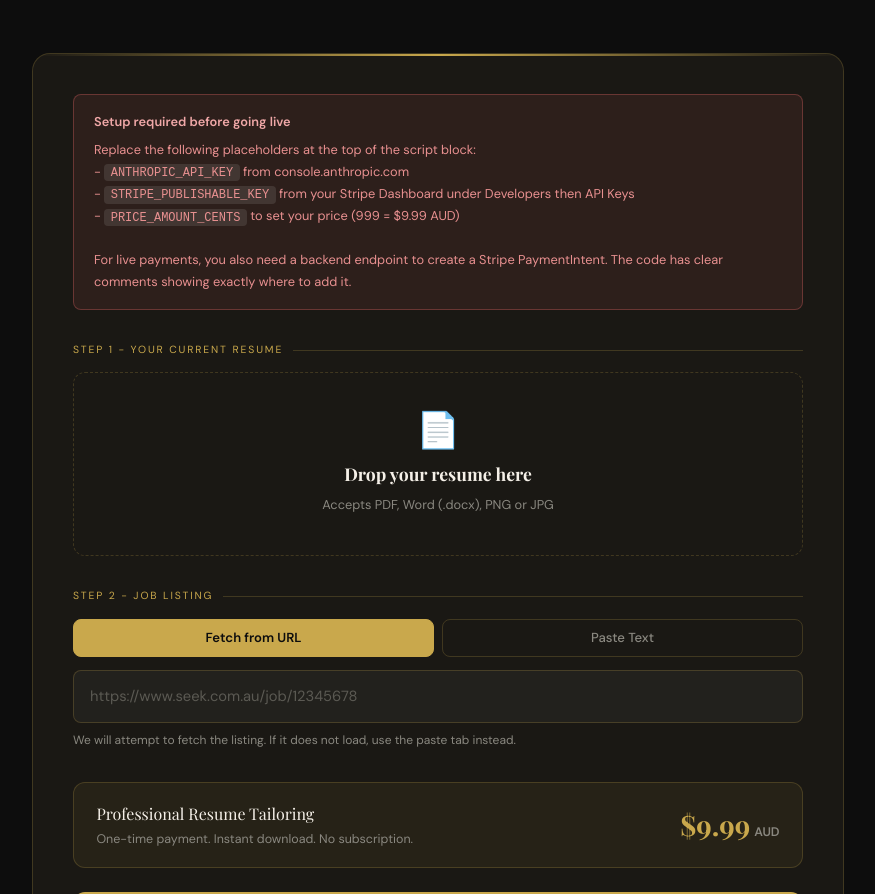
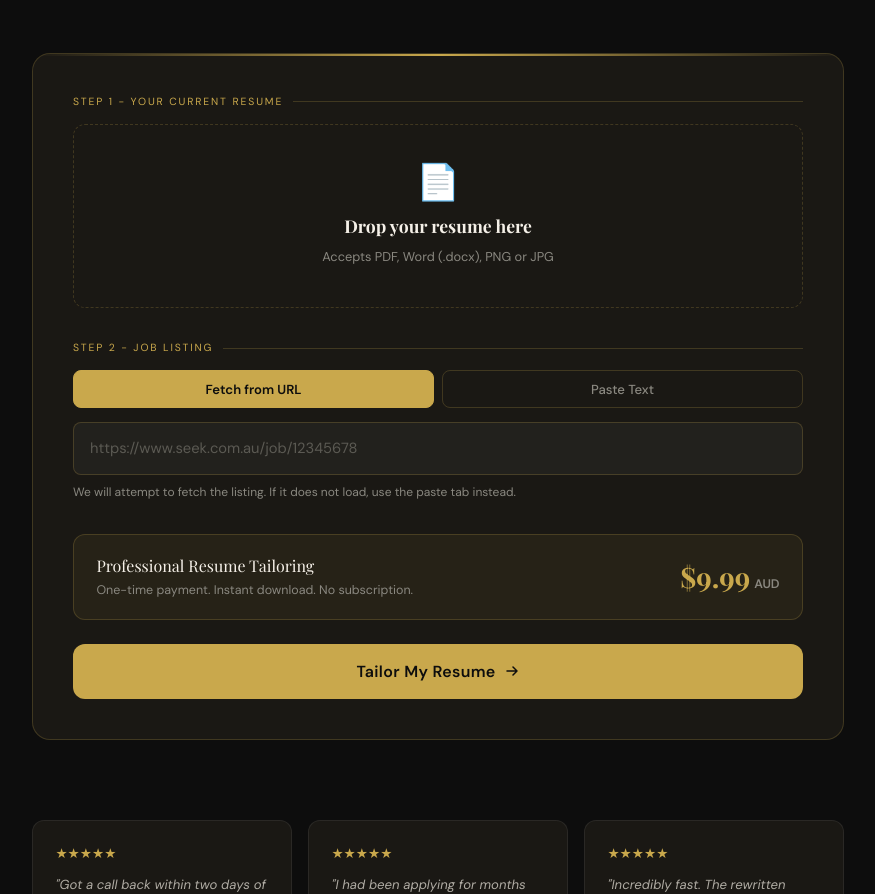
Before and after one commit to ALLINTHEDETAILSAU/resumeforge, a plain HTML site: page index.html in a window 1280 px wide. Shown: the part 970-1864 px from the top of the page, without its empty margins (202-1077 px from the left). Drawn offline with nearby package versions, Linux system fonts and the light colour scheme; a script that the page names is missing.

Commit message:
Update index.html

```diff
--- a/index.html
+++ b/index.html
@@ -568,15 +568,6 @@ footer a:hover { color: var(--gold); }
 <main id="main-app" class="app-wrap">
   <div class="app-card" role="region" aria-labelledby="app-heading">
     <h2 id="app-heading" class="sr-only">Resume tailoring tool</h2>
-
-    <div class="setup-notice" id="setup-notice" role="alert" aria-live="polite">
-      <strong>Setup required before going live</strong>
-      Replace the following placeholders at the top of the script block:
-      <br>- <code>ANTHROPIC_API_KEY</code> from console.anthropic.com
-      <br>- <code>STRIPE_PUBLISHABLE_KEY</code> from your Stripe Dashboard under Developers then API Keys
-      <br>- <code>PRICE_AMOUNT_CENTS</code> to set your price (999 = $9.99 AUD)
-      <br><br>For live payments, you also need a backend endpoint to create a Stripe PaymentIntent. The code has clear comments showing exactly where to add it.
-    </div>
 
     <div class="field-group">
       <div class="field-label" id="upload-label">Step 1 - Your current resume</div>
```
